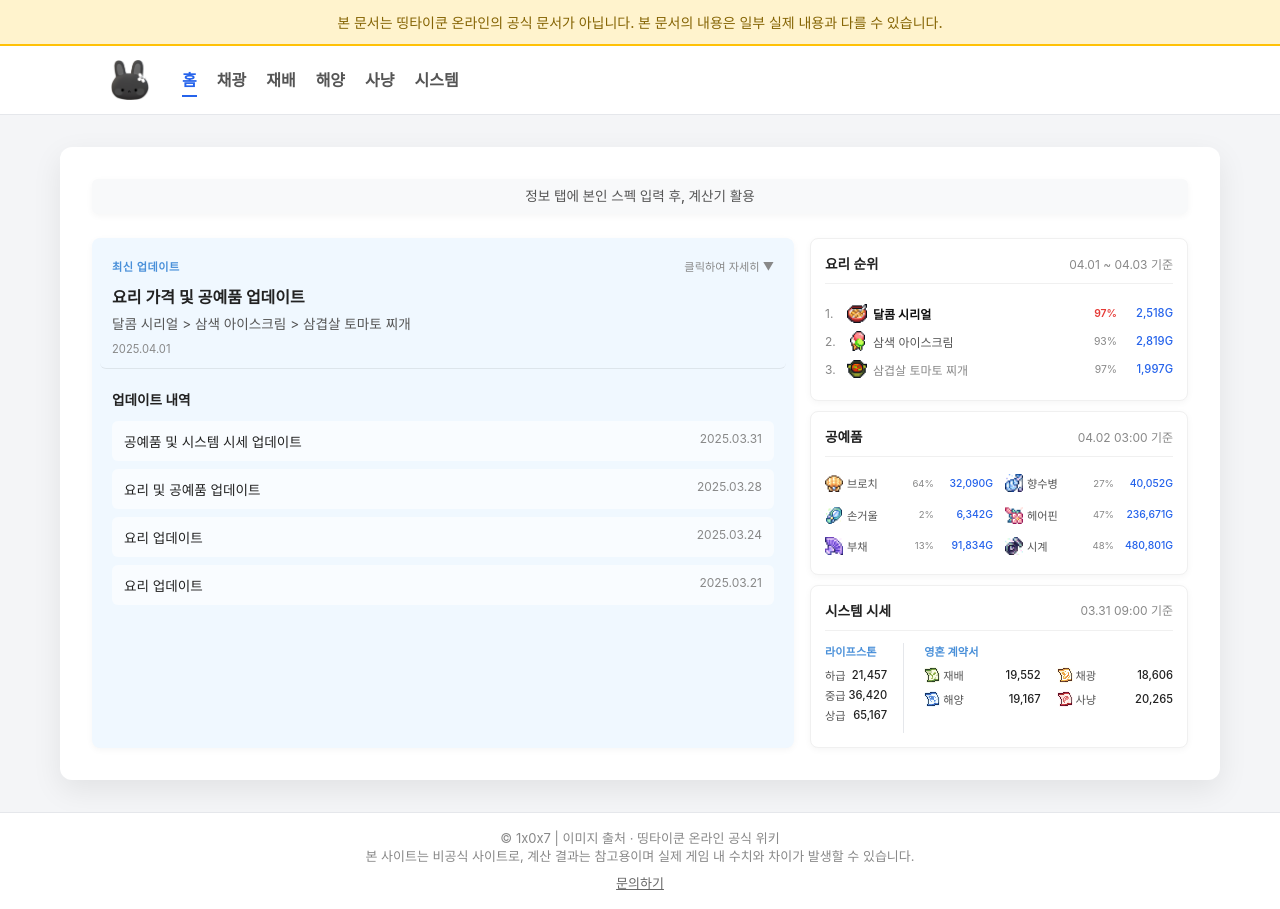
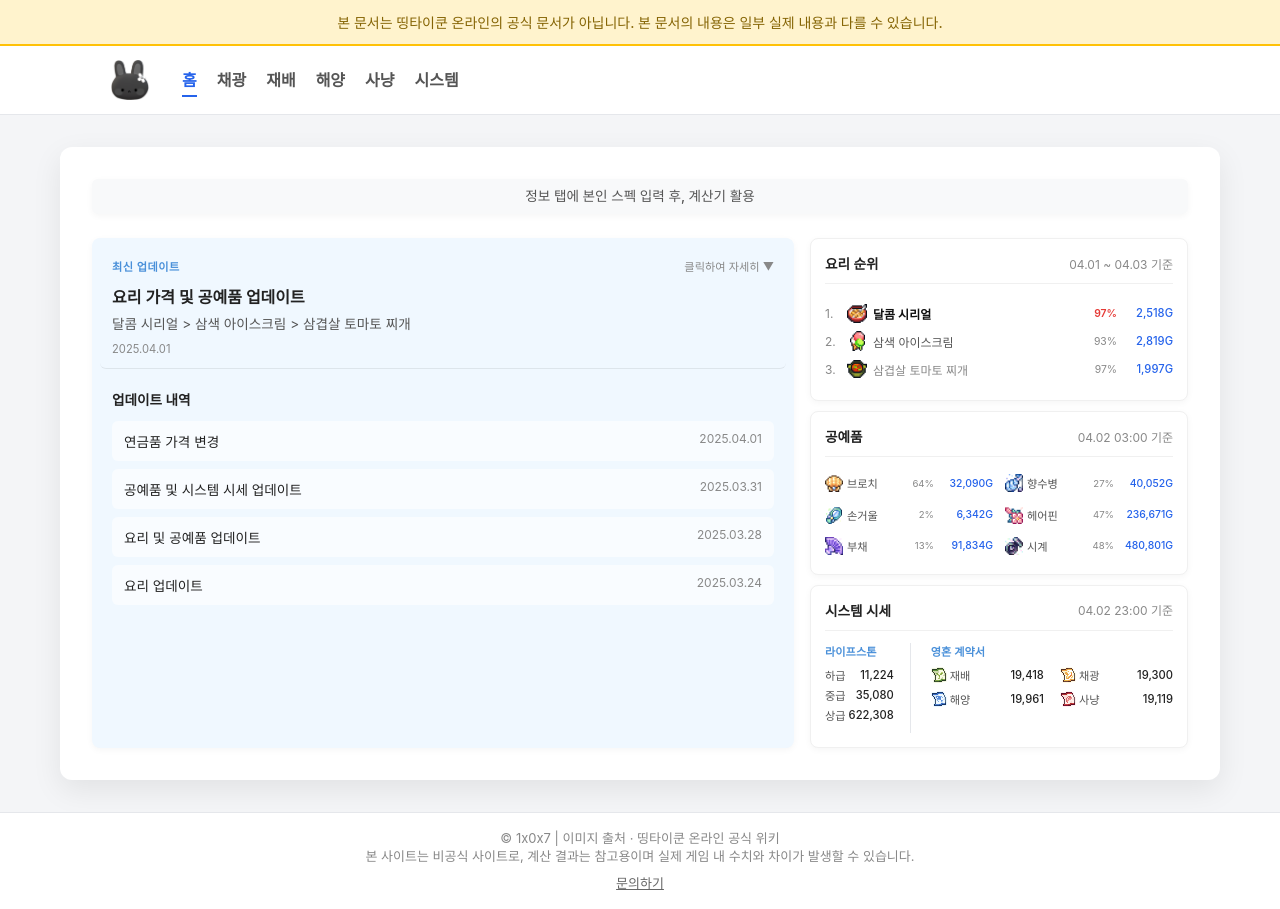
Before and after one commit to 1x0x7/107spa, a Next.js app: page / in a window 1280 px wide. Built offline with nearby package versions, Linux system fonts and the light colour scheme.

Commit message:
연금 가격 변경

```diff
--- a/app/ocean/gold/ocean-calculator.ts
+++ b/app/ocean/gold/ocean-calculator.ts
@@ -6,7 +6,7 @@ export const GOLD_PRICES = {
   '0star': { DILUTION: 18444 },
   '1star': { A: 5159, K: 5234, L: 5393 },
   '2star': { CORE: 11131, POTION: 11242, WING: 11399 },
-  '3star': { AQUA: 18985, NAUTILUS: 19207, SPINE: 19328 }
+  '3star': { AQUA: 21833, NAUTILUS: 22088, SPINE: 22227 }
 }
 
 // 프리미엄 가격 비율
--- a/data/updates.ts
+++ b/data/updates.ts
@@ -6,9 +6,9 @@ export const PRICE_DATES = {
   cooking: "04.01 ~ 04.03 기준",
 
   // 시스템 시세
-  system: "03.31 09:00 기준",
-  enchant: "03.31 09:00기준",   // 라이프스톤
-  engrave: "03.31 09:00 기준",   // 영혼 계약서
+  system: "04.02 23:00 기준",
+  enchant: "04.02 23:00기준",   // 라이프스톤
+  engrave: "04.02 23:00 기준",   // 영혼 계약서
 
   // 공예품 시세 (매일 수정)
   craft: "04.02 03:00 기준",
@@ -39,19 +39,19 @@ export const COOKING_PRICES: Record<string, number> = {
 // 💎 라이프스톤 시세
 // ============================================
 export const ENCHANT_PRICES = {
-  lowStone: 21457,   // 하급
-  midStone: 36420,   // 중급
-  highStone: 65167,  // 상급
+  lowStone: 11224,   // 하급
+  midStone: 35080,   // 중급
+  highStone: 622308,  // 상급
 }
 
 // ============================================
 // 📜 영혼 계약서 시세 (가격만 - 다른 페이지 호환용)
 // ============================================
 export const ENGRAVE_PRICES = {
-  prosperity: 19552, // 번영
-  crushing: 18606,   // 파쇄
-  tide: 19167,       // 만조
-  conquest: 20265,   // 정복
+  prosperity: 19418, // 번영
+  crushing: 19300,   // 파쇄
+  tide: 19961,       // 만조
+  conquest: 19119,   // 정복
   rough: 0,          // 투박한
   neat: 0,           // 단정한
   precise: 0,        // 정교한
@@ -95,6 +95,14 @@ export interface UpdateItem {
 }
 
 export const UPDATE_HISTORY: UpdateItem[] = [
+        {
+    title: "연금품 가격 변경",
+    desc: "3성 연금품 가격 15% 상향",
+    date: "2025.04.01",
+    details: {
+      fixes: ["공예품 가격 표기 수정"]
+    }
+  },
       {
     title: "요리 가격 및 공예품 업데이트",
     desc: "달콤 시리얼 > 삼색 아이스크림 > 삼겹살 토마토 찌개",
@@ -135,105 +143,5 @@ export const UPDATE_HISTORY: UpdateItem[] = [
       changes: ["요리 가격 수정",]
     }
   },
-    {
-    title: "요리 업데이트",
-    desc: "삼색 아이스크림 > 허브 삼겹살 찜 > 트리플 소갈비 꼬치",
-    date: "2025.03.21",
-    details: {
-      changes: ["요리 가격 수정", "해양 - 공예품 추가"],
-    }
-  },
-    {
-    title: "요리 업데이트",
-    desc: "삼색 아이스크림 > 허브 삼겹살 찜 > 트리플 소갈비 꼬치",
-    date: "2025.03.21",
-    details: {
-      changes: ["요리 가격 수정", "해양 - 공예품 추가"],
-      fixes: ["코룸, 리프톤, 세렌트 주괴 이미지 수정", "역계산 다크모드 추가"],
-    }
-  },
-    {
-    title: "요리 업데이트",
-    desc: "로스트 치킨 파이 > 토마토 라자냐 > 트리플 소갈비 꼬치",
-    date: "2025.03.20",
-    details: {
-      fixes: ["해양 가격 수정"],
-      notes: ["해양 - 공예품 추가, 역계산 추가", "이미지 로딩 시간 수정", "자료 시세 입력 변경"],
-    }
-  },
-  {
-    title: "요리 업데이트",
-    desc: "로스트 치킨 파이 > 토마토 라자냐 > 트리플 소갈비 꼬치",
-    date: "2025.03.19",
-    details: {
-      changes: ["시세 업데이트"],
-      notes: ["해양 - 공예품 추가, 역계산 추가", "이미지 로딩 시간 수정", "자료 시세 입력 변경"],
-    }
-  },
-  {
-    title: "요리 업데이트",
-    desc: "달콤 시리얼 > 로스트 치킨 파이 > 삼색 아이스크림",
-    date: "2025.03.15",
-    details: {
-      changes: ["채광, 재배 - 역계산 추가", "시스템 시세 업데이트"],
-      notes: ["해양 - 공예품 추가, 역계산 추가", "이미지 로딩 시간 수정", "자료 시세 입력 변경"],
-    }
-  },
-    {
-    title: "요리 및 정기 업데이트",
-    desc: "로스트 치킨 파이 > 트리플 소갈비 꼬치 > 달콤 시리얼",
-    date: "2025.03.12",
-    details: {
-      notes: ["전문가 역계산기 추가", "해양 - 공예품 추가",],
-    }
-  },
-  {
-    title: "요리 업데이트",
-    desc: "마늘 양갈비 핫도그 > 삼겹살 토마토 찌개 > 토마토 라자냐",
-    date: "2025.03.09",
-    details: {
-      notes: ["전문가 역계산기 추가", "해양 - 공예품 추가",  "03.11 업데이트 예정",],
-    }
-  },
-  {
-    title: "사이트 업데이트",
-    desc: "홈 화면 개선 및 버그 수정",
-    date: "2025.03.08",
-    details: {
-      changes: ["홈 화면 변경"],
-      notes: ["전문가 역계산기 추가", "해양 - 공예품 추가",],
-    }
-  },
-
-
-  {
-    title: "요리 업데이트",
-    date: "2025.03.06",
-    details: {
-      notes: ["전문가 역계산기 추가", "해양 - 공예품 추가", "홈 화면 수정"],
-    }
-  },
-  {
-    title: "요리 업데이트",
-    date: "2025.03.03",
-    details: {
-      changes: ["로스트 치킨 파이 > 스윗 치킨 햄버거 > 허브 삼겹살 찜"],
-      fixes: ["각인 옵션 블록이 페이지를 벗어나는 오류 개선"],
-    }
-  },
-  {
-    title: "요리 업데이트",
-    date: "2025.03.01",
-    details: {
-      changes: ["트리플 소갈비 꼬치 > 딥 크림 빠네 > 허브 삼겹살 찜", "강화, 계약서 가격 변경"],
-    }
-  },
-  {
-    title: "요리 업데이트",
-    date: "2025.02.27",
-    details: {
-      changes: ["토마토 라자냐 > 트리플 소갈비 꼬치 > 달콤 시리얼"],
-    }
-  },
 
 ]
```
Also changed, not shown: data/ocean.ts (+6 -6 lines).
